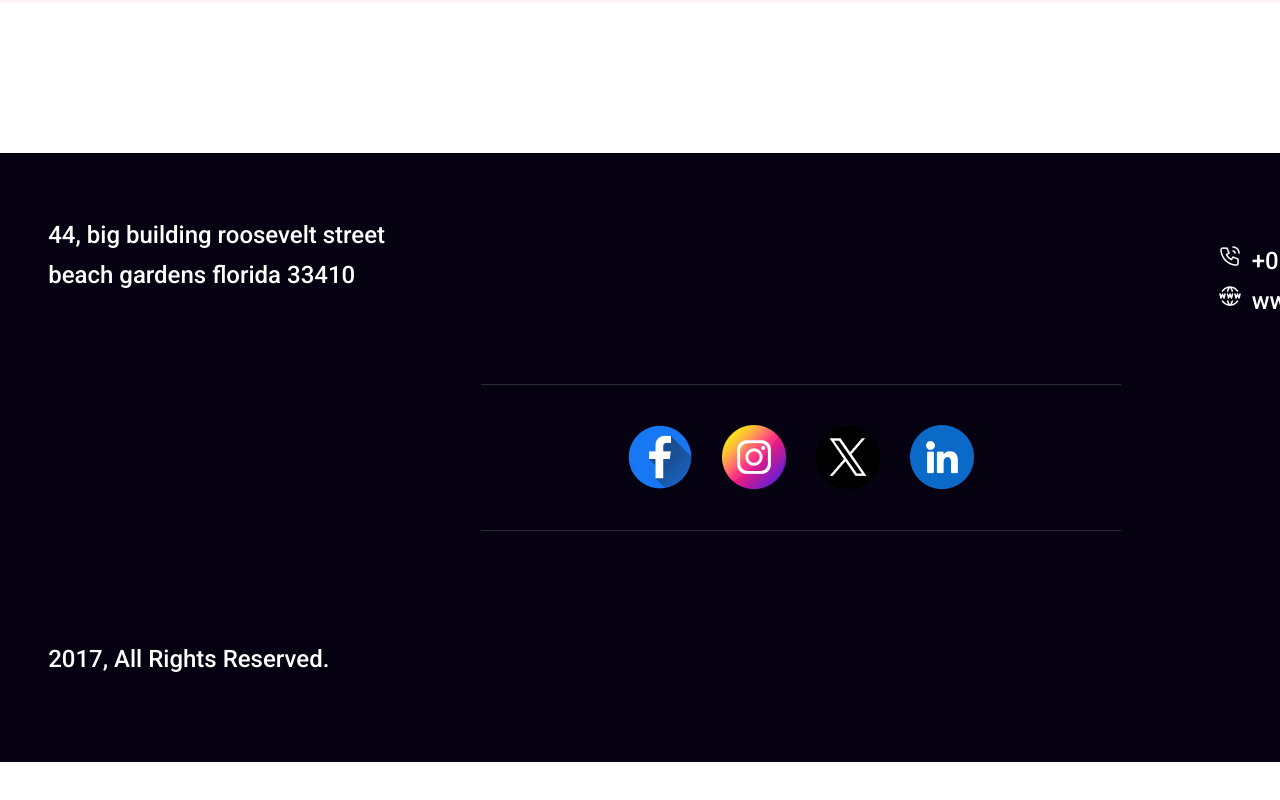
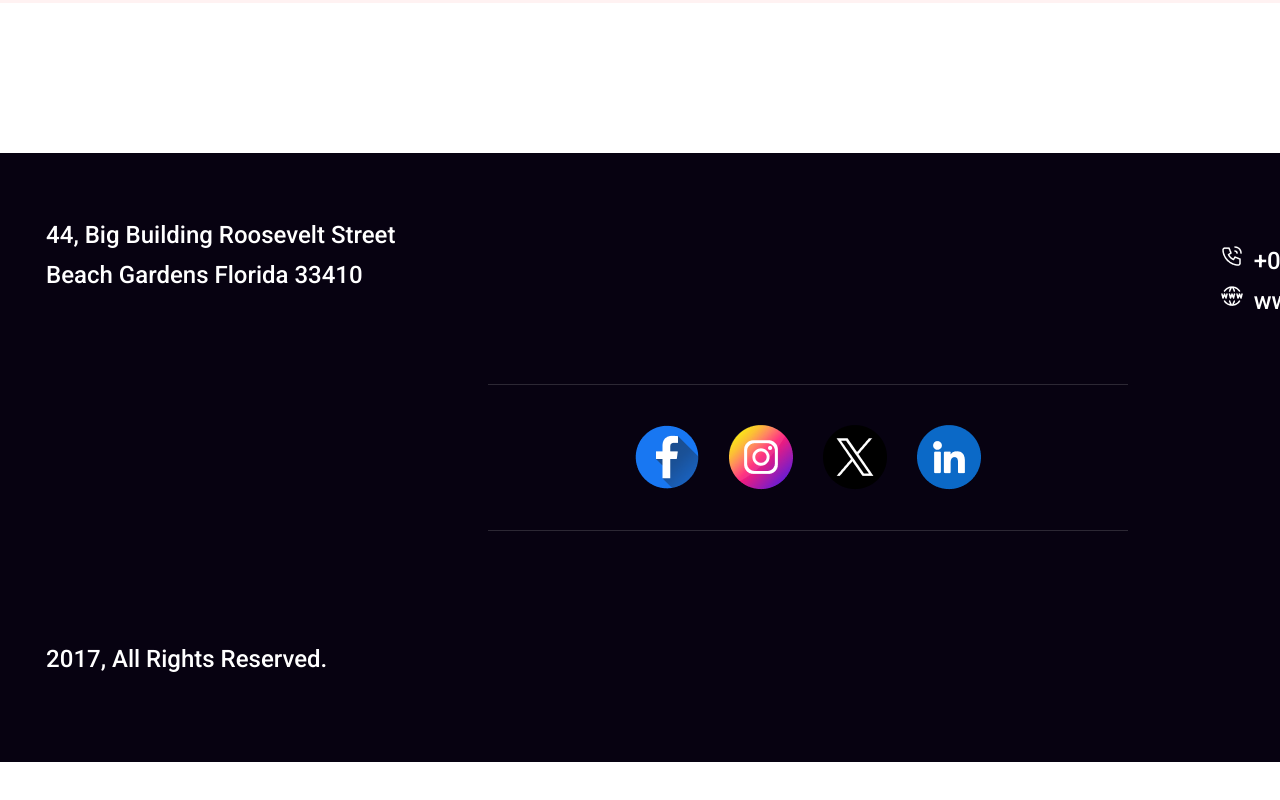
Before and after one commit to mahin993/new-year-mission, a plain HTML site: page index.html in a window 1280 px wide. Shown: the part 5627-6427 px from the top of the page. Drawn offline with Linux system fonts and the light colour scheme.

```diff
--- a/index.html
+++ b/index.html
@@ -128,7 +128,7 @@
     <div class="footer-container">
       <div class="contact-info">
         <p class="address">44, big building roosevelt street <br>beach gardens florida 33410</p>
-        <p class="copyright">2017, All Rights Reserved.</p>
+        <p class="copyright">2017, all rights reserved.</p>
       </div>
       <div class="social-media-contacts">
           <img src="./images/icons/Facebook.png" alt="">
--- a/styles/style.css
+++ b/styles/style.css
@@ -335,6 +335,7 @@ body{
   font-size: 24px;
   font-weight: 500;
   line-height: 40px;
+  text-transform: capitalize;
 }
 
 .copyright{
@@ -343,6 +344,7 @@ body{
   line-height: 29px;
   margin-top: 90px;
   margin-bottom: 50px;
+  text-transform: capitalize;
 }
 
 .phone,
```
